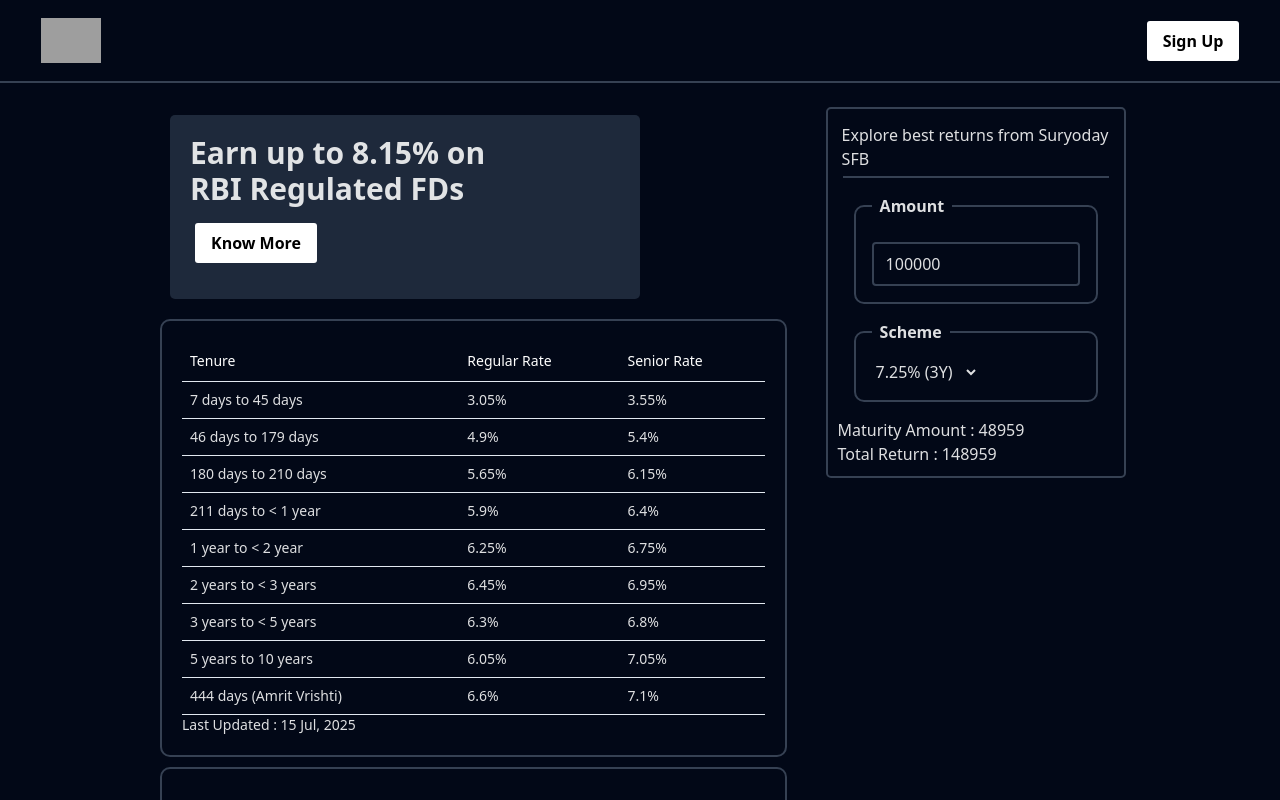
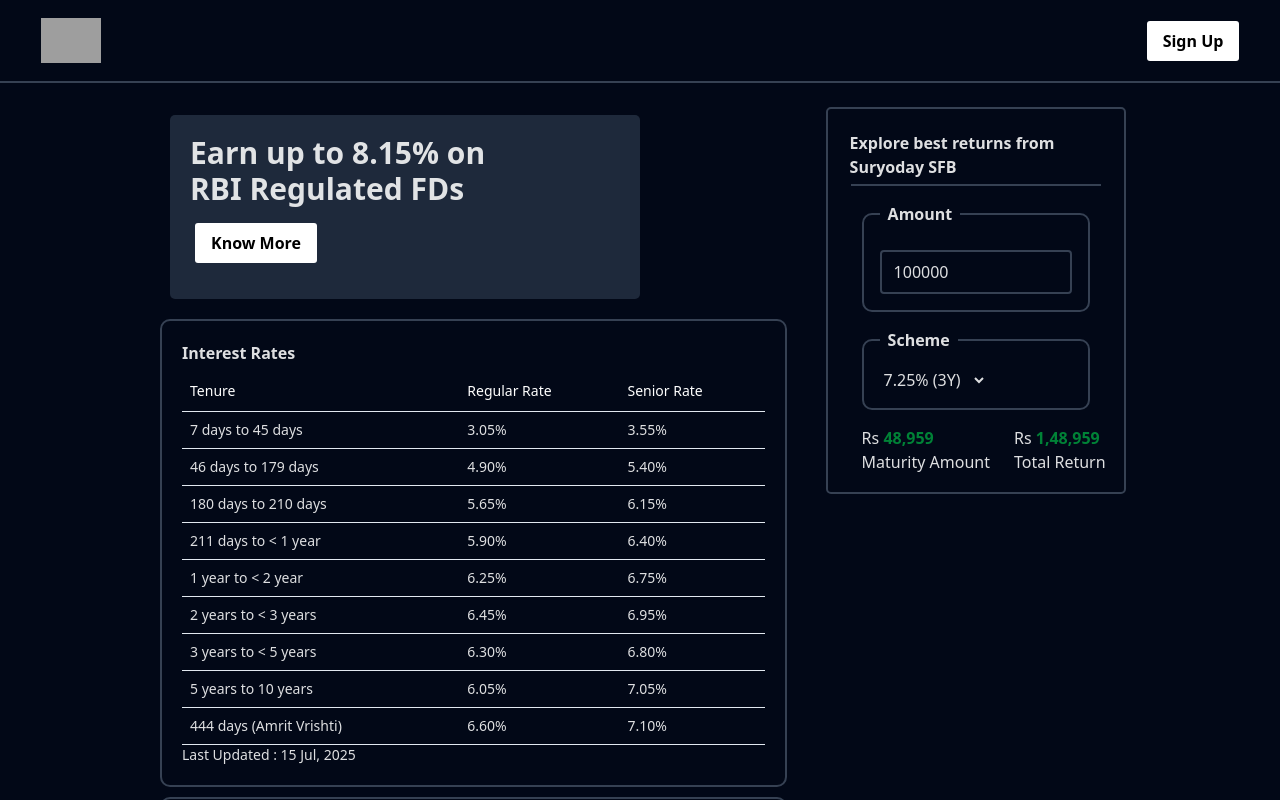
Before and after one commit to varun4sid/seo-landing, a React (Vite) app: page / in a window 1280 px wide. Shown: the top 800 px of the page. Built offline with nearby package versions, Linux system fonts and the light colour scheme; grey boxes are pictures that could not be loaded.

Commit message:
Update existing styles
- Add subheadings
- Format returns
- Update returns display

```diff
--- a/src/App.css
+++ b/src/App.css
@@ -22,9 +22,9 @@
 
 .sticky-calculator {
     position: sticky;
-    max-width: 20vw;
+    max-width: 22vw;
     min-width: 300px;
-    width: 20vw;
+    width: 22vw;
     border: 2px solid oklch(37.3% 0.034 259.733);
     border-radius: 5px;
     padding: 10px;
--- a/src/components/Content/Article/FAQ.tsx
+++ b/src/components/Content/Article/FAQ.tsx
@@ -10,6 +10,7 @@
 function FAQ() {
     return (
         <div id="faq-container">
+            <h4 className="font-bold">FAQ</h4>
             <Accordion type="single" className="w-full" collapsible>
                 {faqPairs.map((qna, index) => (
                     <AccordionItem value={"item-" + index}>
--- a/src/components/Content/Article/RatesTable.tsx
+++ b/src/components/Content/Article/RatesTable.tsx
@@ -12,6 +12,7 @@
 function RatesTable() {
     return (
         <div id="rate-table">
+            <h4 className="font-bold mb-1.5">Interest Rates</h4>
             <Table>
                 <TableHeader className="font-bold">
                     <TableRow>
@@ -24,8 +25,12 @@
                     {sbi.schemes.map((scheme) => (
                         <TableRow>
                             <TableCell>{scheme.duration}</TableCell>
-                            <TableCell>{scheme.rate.regular + "%"}</TableCell>
-                            <TableCell>{scheme.rate.senior + "%"}</TableCell>
+                            <TableCell>
+                                {scheme.rate.regular.toFixed(2) + "%"}
+                            </TableCell>
+                            <TableCell>
+                                {scheme.rate.senior.toFixed(2) + "%"}
+                            </TableCell>
                         </TableRow>
                     ))}
                 </TableBody>
--- a/src/components/Content/StickyCalculator/StickyCalculator.tsx
+++ b/src/components/Content/StickyCalculator/StickyCalculator.tsx
@@ -15,12 +15,30 @@
 
     return (
         <div className="sticky-calculator content-sub mt-3">
-            <p className="m-1">Explore best returns from Suryoday SFB</p>
-            <div className="horizontal"></div>
-            <Amount amount={amount} setAmount={setAmount} />
-            <SelectScheme setScheme={setScheme} />
-            <p>Maturity Amount : {returns.maturity}</p>
-            <p>Total Return : {returns.return}</p>
+            <div className="p-2">
+                <p className="m-1 font-bold">
+                    Explore best returns from Suryoday SFB
+                </p>
+                <div className="horizontal"></div>
+                <Amount amount={amount} setAmount={setAmount} />
+                <SelectScheme setScheme={setScheme} />
+                <div className="ml-4 mt-2 font-light flex justify-between">
+                    <p>
+                        {"Rs "}
+                        <span className="text-green-700 font-bold">
+                            {returns.maturity}
+                        </span>
+                        <span className="block">Maturity Amount</span>
+                    </p>
+                    <p>
+                        {"Rs "}
+                        <span className="text-green-700 font-bold">
+                            {returns.return}
+                        </span>
+                        <span className="block">Total Return</span>
+                    </p>
+                </div>
+            </div>
         </div>
     );
 }
--- a/src/components/ui/table.tsx
+++ b/src/components/ui/table.tsx
@@ -55,7 +55,7 @@
         <tr
             data-slot="table-row"
             className={cn(
-                "hover:bg-muted/50 data-[state=selected]:bg-muted border-b transition-colors",
+                "hover:bg-muted/10 data-[state=selected]:bg-muted border-b transition-colors",
                 className
             )}
             {...props}
--- a/src/constants/calculations.ts
+++ b/src/constants/calculations.ts
@@ -2,13 +2,13 @@
     amount: number,
     rate: number,
     tenure: number
-): { return: number; maturity: number } {
+): { return: string; maturity: string } {
     const n = 4; //compounding rate (per year)
     let maturity = amount * Math.pow(1 + rate / (100 * n), n * tenure);
     maturity -= amount;
 
     return {
-        maturity: Number(maturity.toFixed()),
-        return: Number((amount + maturity).toFixed()),
+        maturity: Number(maturity.toFixed()).toLocaleString("en-IN"),
+        return: Number((amount + maturity).toFixed()).toLocaleString("en-IN"),
     };
 }
```
